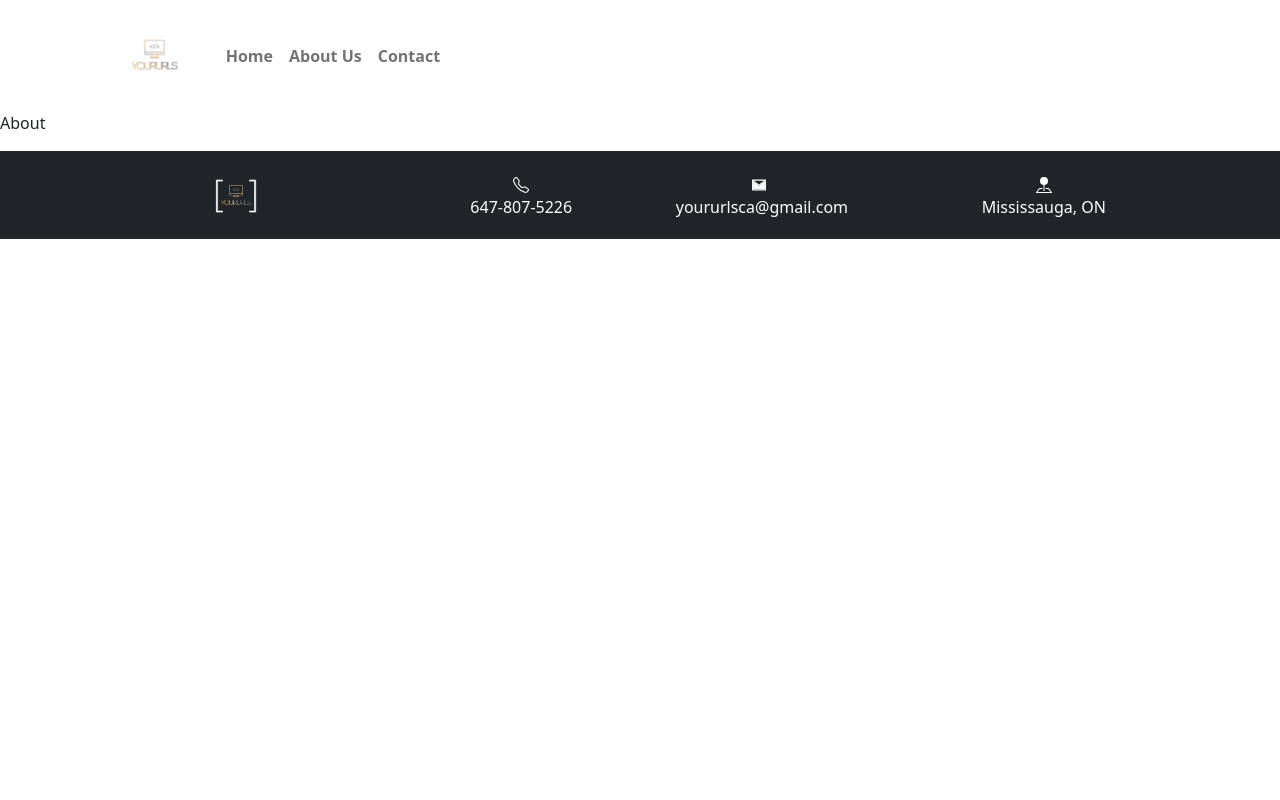
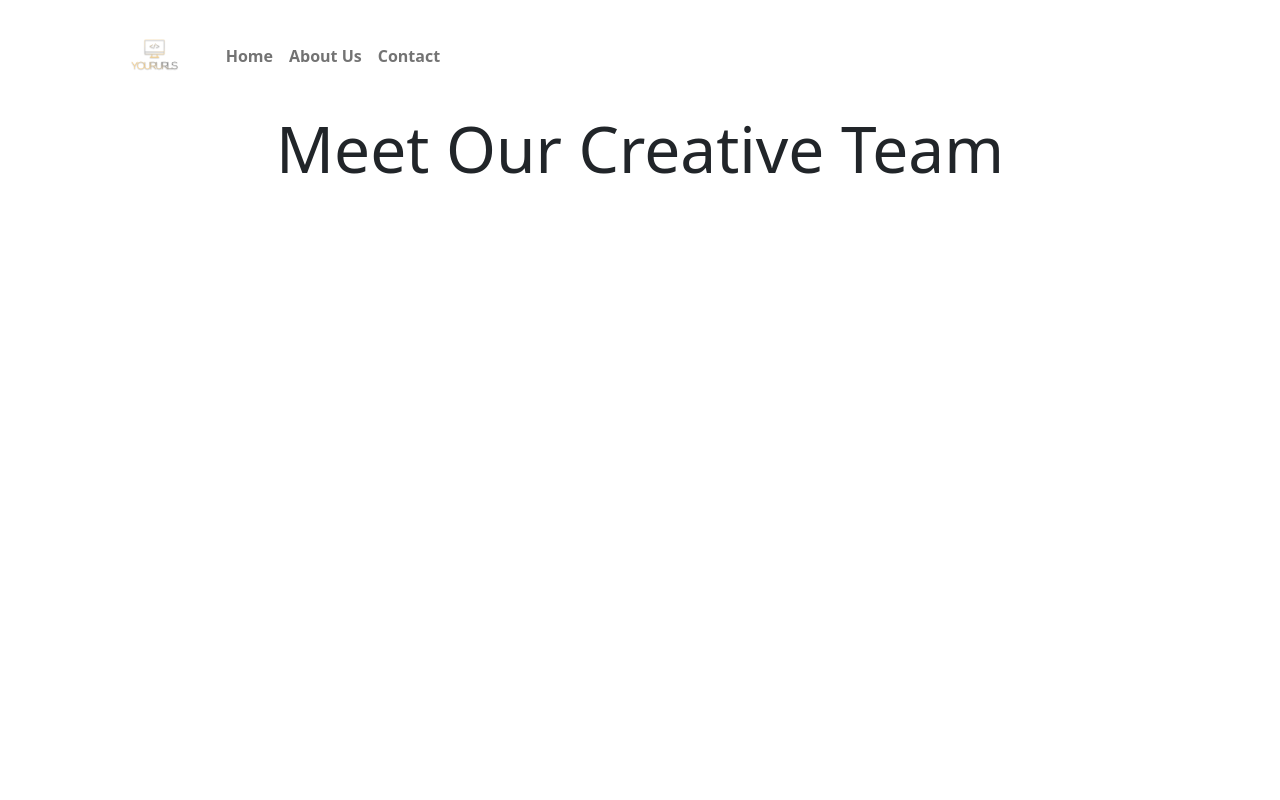
Before and after one commit to Jaan-J/your-urls, a React (Create React App) app: page /About in a window 1280 px wide. Shown: the top 800 px of the page. Built offline with nearby package versions, Linux system fonts and the light colour scheme.

Commit message:
Updated about

```diff
--- a/src/components/About.js
+++ b/src/components/About.js
@@ -4,7 +4,16 @@ function About() {
     return (
         <div>
             <NavComponent />
-            <p>About</p>
+            <div className="container" style={{ height: "100vh" }}>
+                <div className="row">
+                    <div className="col-12">
+                        <div className="display-3 text-center">
+                            Meet Our Creative Team
+                        </div>
+                    </div>
+                </div>
+
+            </div>
             <Footer />
         </div>
     );
```
